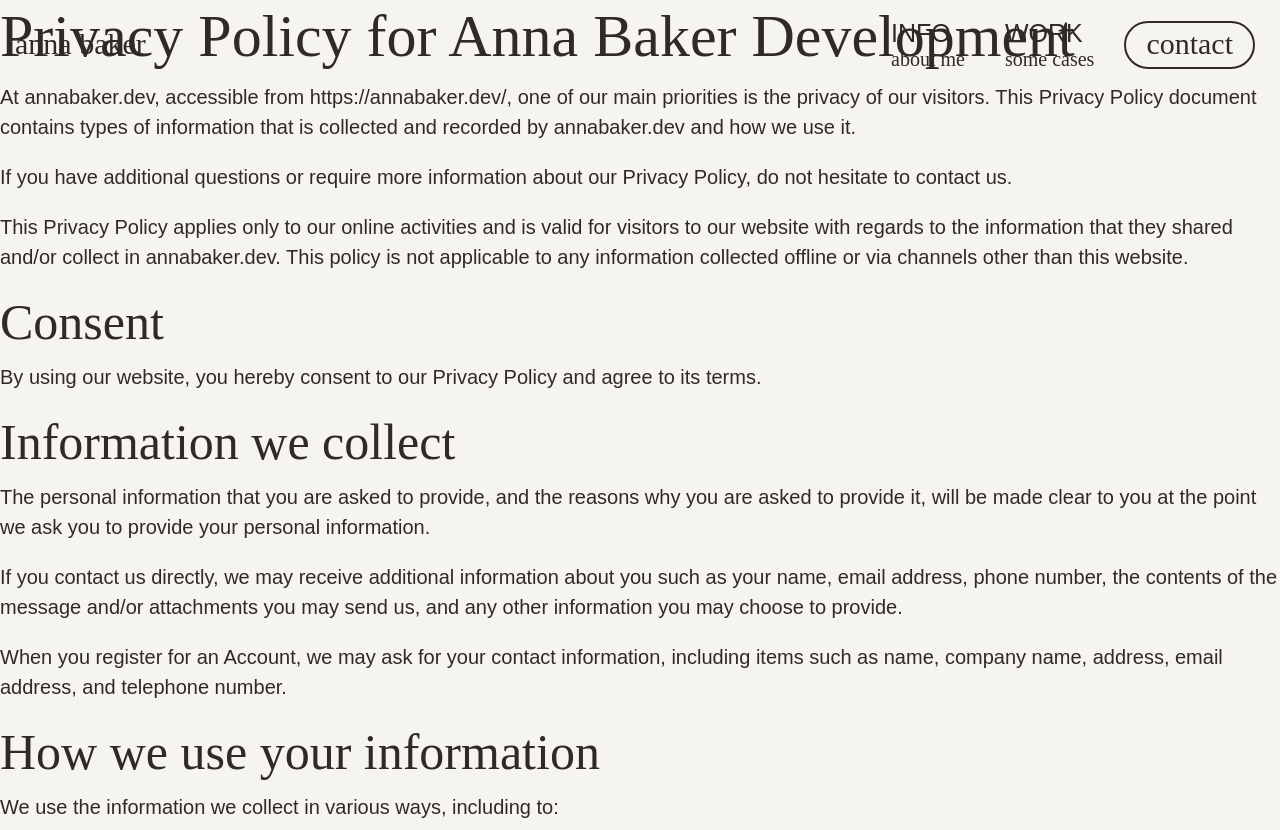
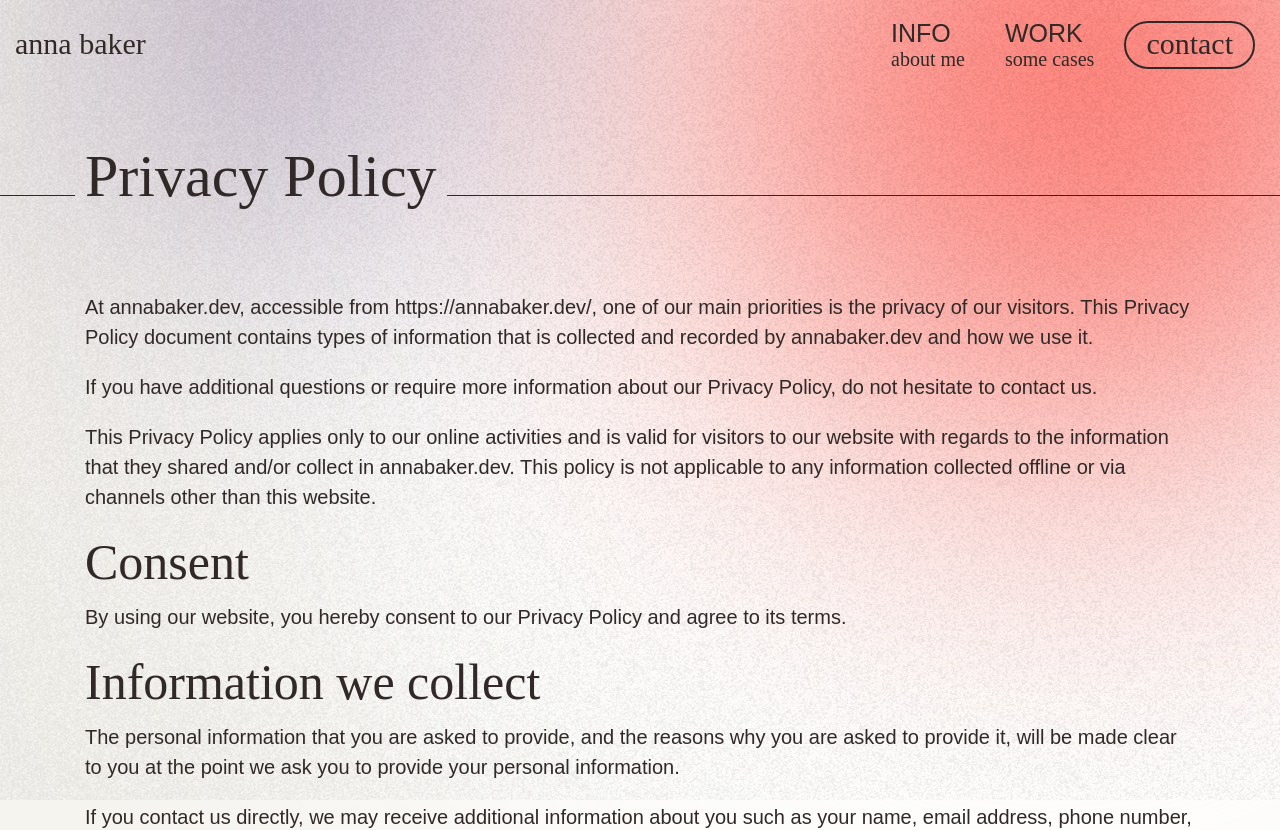
Before and after one commit to abaker93/portfolio, a React (Create React App) app: page /privacy-policy in a window 1280 px wide. Shown: the top 830 px of the page. Built offline with nearby package versions, Linux system fonts and the light colour scheme; a web font is replaced by a local one.

Commit message:
privacy policy styling

```diff
--- a/src/components/Footer.js
+++ b/src/components/Footer.js
@@ -12,7 +12,11 @@ const Footer = () => {
 				</div>
 				<div className="row my-4 pb-3">
 					<div className="col">
-						<a className="icon-link icon-link-hover" href="mailto:hello@annabaker.dev">
+						<a
+							className="icon-link icon-link-hover"
+							href="mailto:hello@annabaker.dev"
+							target="_blank"
+						>
 							hello@annabaker.dev
 							<EnvelopePaperHeartBI />
 						</a>
@@ -24,6 +28,7 @@ const Footer = () => {
 							className="icon-link icon-link-hover"
 							style={{ "--bs-icon-link-transform": "translate3d(0.125rem, -0.125rem, 0)" }}
 							href="https://www.linkedin.com/in/annabakerdesign/"
+							target="_blank"
 						>
 							<Arrow direction="up-right" />
 							LinkedIn
@@ -34,6 +39,7 @@ const Footer = () => {
 							className="icon-link icon-link-hover"
 							style={{ "--bs-icon-link-transform": "translate3d(0.125rem, -0.125rem, 0)" }}
 							href="https://github.com/abaker93/"
+							target="_blank"
 						>
 							<Arrow direction="up-right" />
 							GitHub
--- a/src/routes/Policies.js
+++ b/src/routes/Policies.js
@@ -1,7 +1,15 @@
+import Background from "../components/Background";
+
 const Policies = () => {
 	return (
 		<>
-			<h1>Privacy Policy for Anna Baker Development</h1>
+			<Background />
+			<main data-template="policy">
+				<div className="container-lg">
+					<div id="Hero" className="pt-10 pb-7">
+						<h1 className="baseline-rule">Privacy Policy</h1>
+					</div>
+
 					<p>At annabaker.dev, accessible from https://annabaker.dev/, one of our main priorities is the privacy of our visitors. This Privacy Policy document contains types of information that is collected and recorded by annabaker.dev and how we use it.</p>
 					<p>If you have additional questions or require more information about our Privacy Policy, do not hesitate to contact us.</p>
 					<p>This Privacy Policy applies only to our online activities and is valid for visitors to our website with regards to the information that they shared and/or collect in annabaker.dev. This policy is not applicable to any information collected offline or via channels other than this website.</p>
@@ -61,10 +69,11 @@ const Policies = () => {
 
 					<h2>Changes to This Privacy Policy</h2>
 					<p>We may update our Privacy Policy from time to time. Thus, we advise you to review this page periodically for any changes. We will notify you of any changes by posting the new Privacy Policy on this page. These changes are effective immediately, after they are posted on this page.</p>
-			<p>Our Privacy Policy was created with the help of the <a href="https://www.termsfeed.com/privacy-policy-generator/">Privacy Policy Generator</a>.</p>
 
 					<h2>Contact Us</h2>
 					<p>If you have any questions or suggestions about our Privacy Policy, do not hesitate to contact us.</p>
+				</div>
+			</main>
 		</>
 	)
 }
```
Also changed, not shown: public/images/portfolio/hanna-luxury-original.png. Lines whose indentation alone changed are shown as unchanged.
